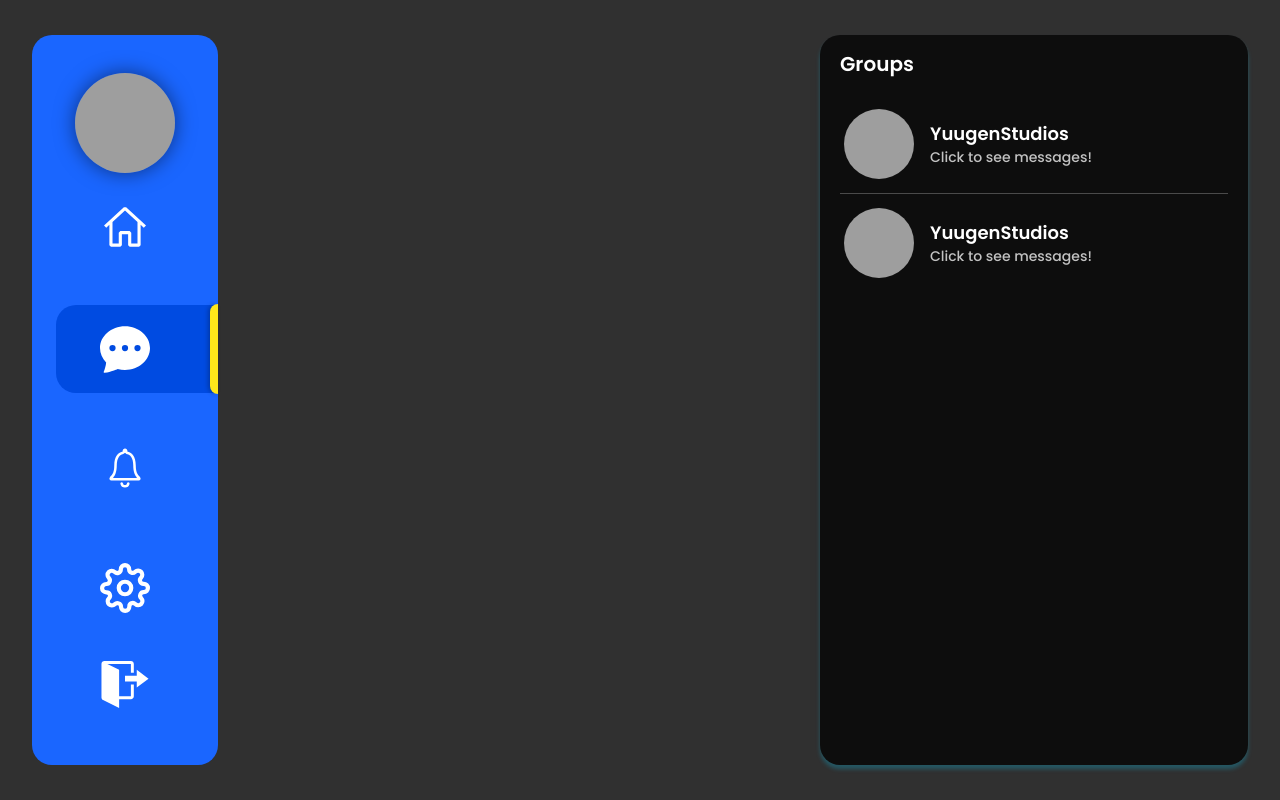
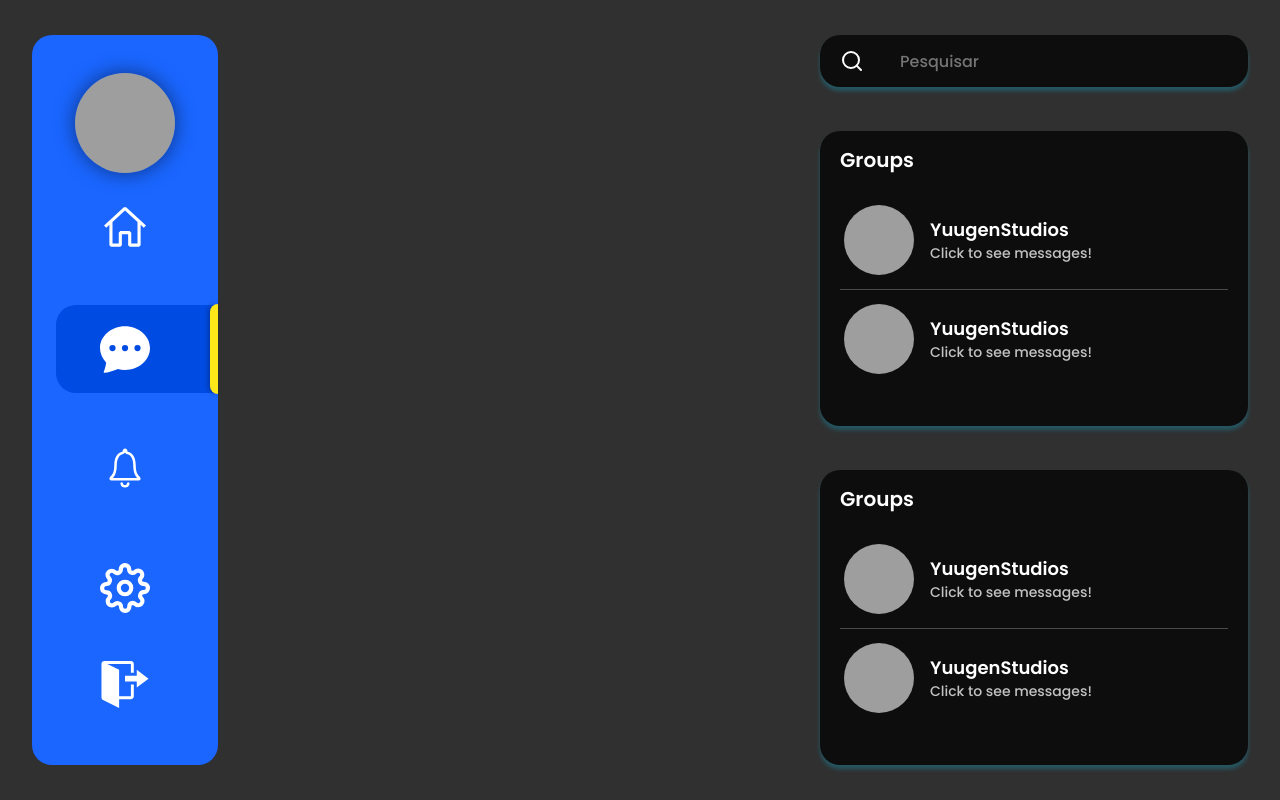
Before and after one commit to acferM/chat-web, a Next.js app: page /chats in a window 1280 px wide. Built offline with nearby package versions, Linux system fonts and the light colour scheme; grey boxes are pictures that could not be loaded.

Commit message:
search field

```diff
--- a/src/components/Groups/index.tsx
+++ b/src/components/Contacts/index.tsx
@@ -1,6 +1,6 @@
 import { Container } from './styles';
 
-export function Groups(): JSX.Element {
+export function Contacts(): JSX.Element {
   return (
     <Container>
       <h1>Groups</h1>
--- a/src/components/Groups/styles.ts
+++ b/src/components/Contacts/styles.ts
@@ -2,7 +2,7 @@ import styled from 'styled-components';
 
 export const Container = styled.div`
   width: 26.75rem;
-  height: 100%;
+  height: calc(50% - 1.875rem);
   border-radius: 1.25rem;
   background: ${props => props.theme.colors.section};
   box-shadow: 0 4px 4px ${props => props.theme.colors.blue_shadow};
--- a/src/pages/chats.tsx
+++ b/src/pages/chats.tsx
@@ -1,5 +1,9 @@
-import { Groups } from '../components/Groups';
+/* eslint-disable jsx-a11y/label-has-associated-control */
+import { FiSearch } from 'react-icons/fi';
+
+import { Contacts } from '../components/Contacts';
 import { Sidebar } from '../components/Sidebar';
+
 import { Container } from '../styles/Chat';
 
 export default function Chats(): JSX.Element {
@@ -8,7 +12,14 @@ export default function Chats(): JSX.Element {
       <Sidebar />
 
       <div>
-        <Groups />
+        <label>
+          <FiSearch size={24} color="#fff" />
+          <input type="text" placeholder="Pesquisar" />
+        </label>
+
+        <Contacts />
+
+        <Contacts />
       </div>
     </Container>
   );
--- a/src/styles/Chat.ts
+++ b/src/styles/Chat.ts
@@ -10,5 +10,29 @@ export const Container = styled.div`
     display: flex;
     flex-direction: column;
     gap: 2.75rem;
+
+    label {
+      width: 100%;
+      height: 3.75rem;
+      border-radius: 1.25rem;
+      background: ${props => props.theme.colors.section};
+      display: flex;
+      align-items: center;
+      gap: 2.25rem;
+      padding: 0 1.25rem;
+      box-shadow: 0px 4px 4px ${props => props.theme.colors.blue_shadow};
+
+      input {
+        background: transparent;
+        border: 0;
+        ${props => props.theme.fonts.placeholder};
+        color: ${props => props.theme.colors.text};
+
+        input::placeholder {
+          color: ${props => props.theme.colors.text};
+          opacity: 0.35;
+        }
+      }
+    }
   }
 `;
```
